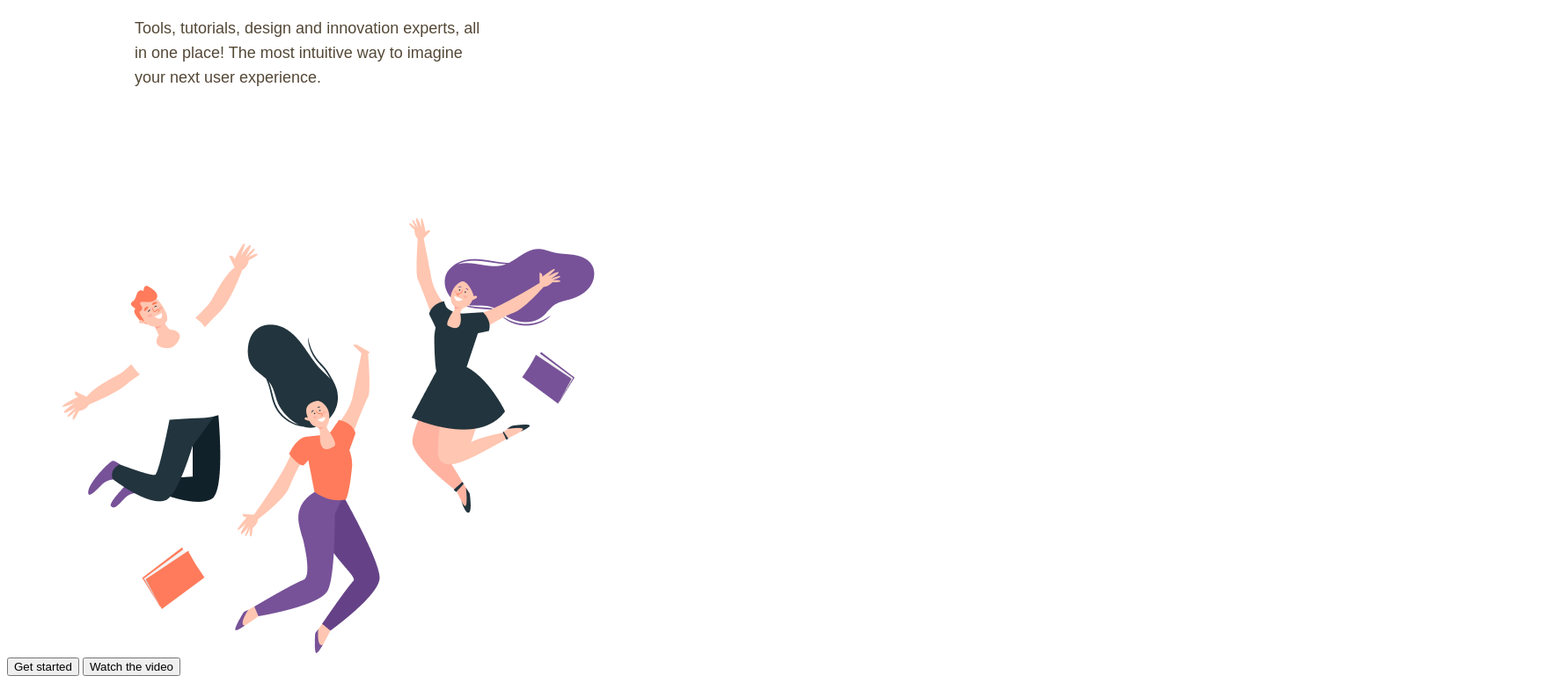
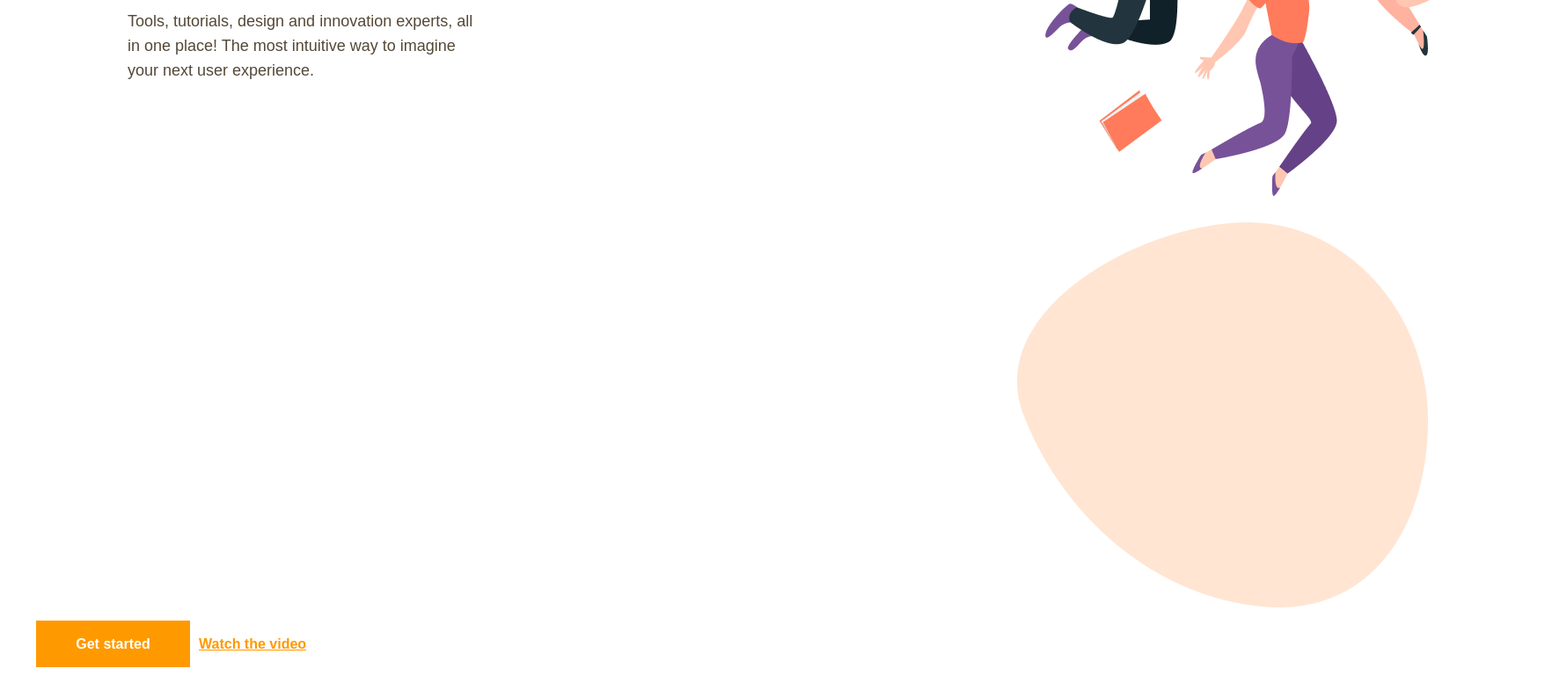
Before and after one commit to Kamilean1/Position-project, a plain HTML site: page index.html in a window 1280 px wide. Shown: the part 460-1237 px from the top of the page at 88% size, 1764 px wide, since content can reach past the window. Drawn offline with Linux system fonts and the light colour scheme.

Commit message:
added content

```diff
--- a/Styles/index.css
+++ b/Styles/index.css
@@ -1,3 +1,8 @@
+body {
+    margin: 0;
+    padding: 0;
+}
+
 .Logo {
 
     height: 32px;
@@ -7,7 +12,7 @@
 }
 
 section {
-    display: inline-block;
+    display: flex;
 }
 
 .Main-title {
@@ -33,14 +38,51 @@ section {
     color: #544837;
     margin-top: 30px;
     margin-left: 145px;
+
 }
 
 .Image-1 {
     width: 605px;
     height: 496px;
-    left: 666px;
-    top: 128px;
     margin-top: 128px;
-    margin-left: 63px;
-    margin-right: 129px;
+    margin-left: 3px;
+    display: flex;
 }
+
+.Image-2 {
+    width: 467px;
+    height: 438px;
+    margin-top: 29px;
+    display: flex;
+
+}
+
+.Button-1 {
+    font-family: 'Poppins', sans-serif;
+    font-style: normal;
+    font-weight: 700;
+    font-size: 16px;
+    line-height: 24px;
+    /* identical to box height */
+    color: #FFFFFF;
+    background-color: #FF9900;
+    margin-top: 15px;
+    margin-left: 41px;
+    height: 53px;
+    width: 175px;
+    border: none;
+
+}
+
+.Button-2 {
+    font-family: 'Poppins', sans-serif;
+    font-style: normal;
+    font-weight: 600;
+    font-size: 16px;
+    line-height: 24px;
+    /* identical to box height */
+    text-decoration-line: underline;
+    color: #FF9900;
+    border: none;
+    background-color: #FFFFFF;
+}
--- a/index.html
+++ b/index.html
@@ -17,14 +17,20 @@
 
     <main>
         <section>
-            <h1 class="Main-title">The Design Thinking superpowers</h1>
-            <p class="Main-info">Tools, tutorials, design and innovation experts, all <br>
-                 in one place! The most intuitive way to imagine <br> your next user experience.</p>
+
+            <div>
+                <h1 class="Main-title">The Design Thinking superpowers</h1>
+                <p class="Main-info">Tools, tutorials, design and innovation experts, all <br>
+                    in one place! The most intuitive way to imagine <br> your next user experience.</p>
+            </div>
+
+            <div>
+                <img class="Image-1" src="Images/Jumpinggirls.png" alt="Jumpinggirls">
+                <img class="Image-2" src="Images/Oval.png" alt="Ovalshape">
+            </div>
+
         </section>
 
-        <section>
-            <img class="Image-1" src="Images/Jumpinggirls.png" alt="Jumpinggirls">
-        </section>
     </main>
 
 </body>
```
